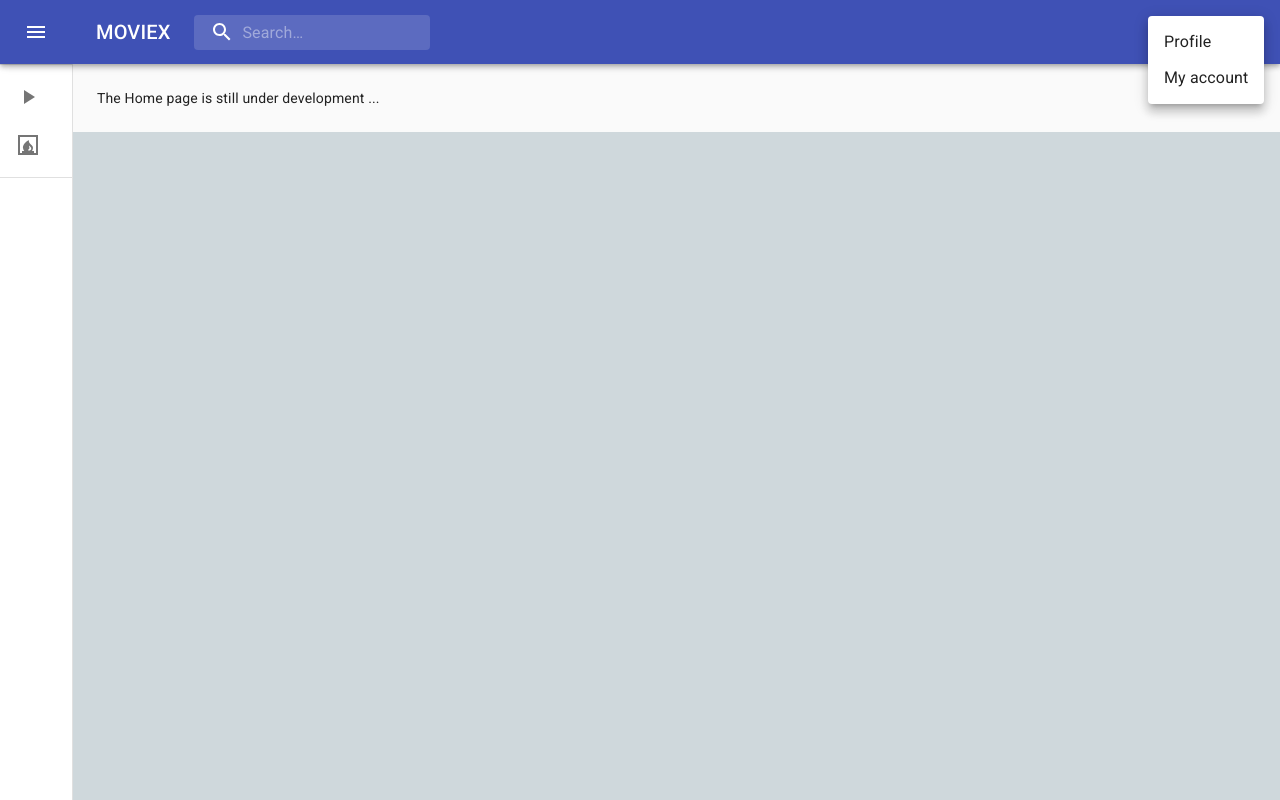
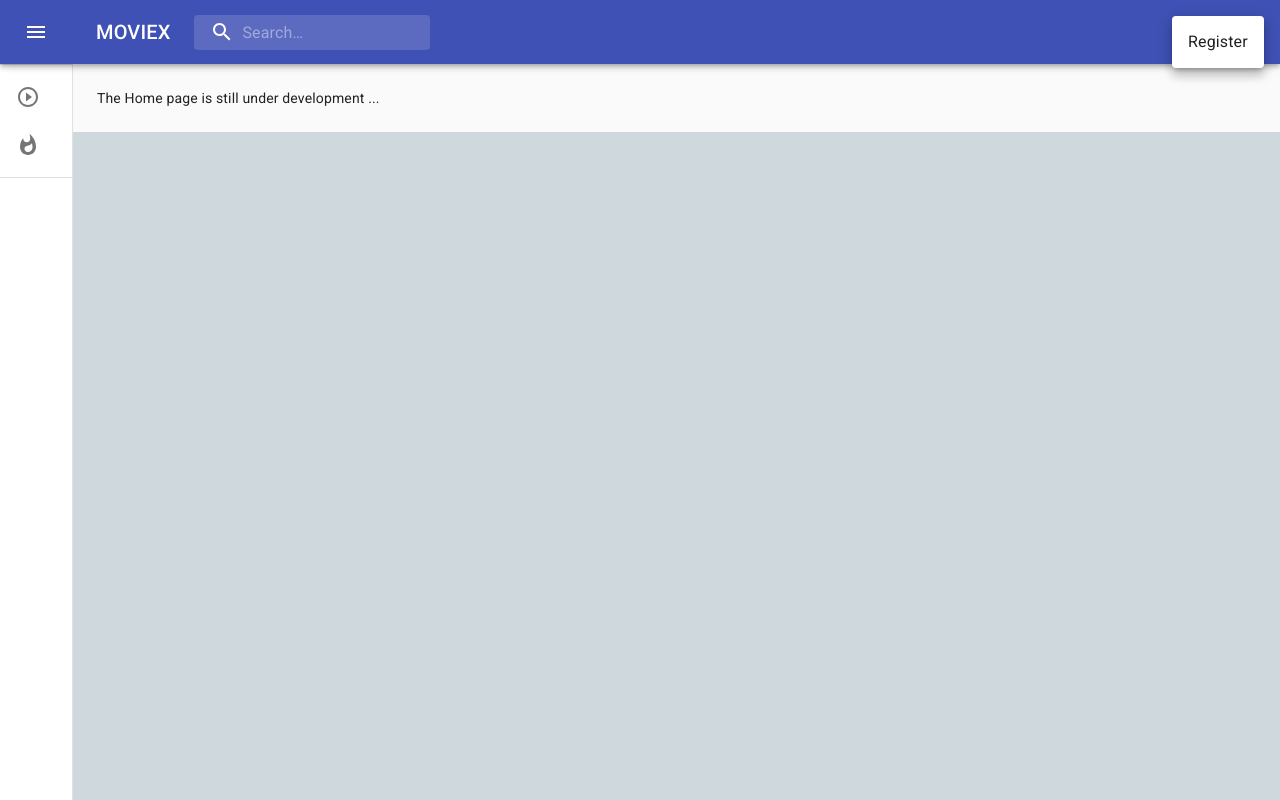
Before and after one commit to sampleXbro/moviex, a Next.js app: page / in a window 1280 px wide. Both pictures are taken after a click on the button 1244 px from the left and 32 px from the top of the page. Built offline with nearby package versions, Linux system fonts and the light colour scheme.

Commit message:
refactor(MainLayout.tsx)

```diff
--- a/components/common/MainLayout.tsx
+++ b/components/common/MainLayout.tsx
@@ -1,4 +1,4 @@
-import { Fireplace, PlayArrow } from '@material-ui/icons'
+import { PlayCircleOutline, Whatshot } from '@material-ui/icons'
 import clsx from 'clsx'
 import {
   createStyles,
@@ -168,13 +168,14 @@ export default function MainLayout({
 }: MainLayout): React.ReactElement {
   const classes = useStyles()
   const theme = useTheme()
+  const router = useRouter()
+
   const [open, setOpen] = React.useState(false)
+  const [anchorEl, setAnchorEl] = React.useState<null | HTMLElement>(null)
 
-  const [anchorEl, setAnchorEl] = React.useState<null | HTMLElement>(null)
   const [mobileMoreAnchorEl, setMobileMoreAnchorEl] =
     React.useState<null | HTMLElement>(null)
 
-  const router = useRouter()
   const handleDrawerOpen = (): void => {
     setOpen(true)
   }
@@ -198,6 +199,10 @@ export default function MainLayout({
   const handleMenuClose = (): void => {
     setAnchorEl(null)
     handleMobileMenuClose()
+  }
+
+  const handleMenuClick = (): void => {
+    router.push('/register/1').then(handleMenuClose)
   }
 
   const handleMobileMenuOpen = (event: React.MouseEvent<HTMLElement>): void => {
@@ -225,8 +230,7 @@ export default function MainLayout({
       open={isMenuOpen}
       onClose={handleMenuClose}
     >
-      <MenuItem onClick={handleMenuClose}>Profile</MenuItem>
-      <MenuItem onClick={handleMenuClose}>My account</MenuItem>
+      <MenuItem onClick={handleMenuClick}>Register</MenuItem>
     </Menu>
   )
 
@@ -354,7 +358,7 @@ export default function MainLayout({
               onClick={() => router.push(path)}
             >
               <ListItemIcon>
-                {title === 'Popular' ? <Fireplace /> : <PlayArrow />}
+                {title === 'Popular' ? <Whatshot /> : <PlayCircleOutline />}
               </ListItemIcon>
               <ListItemText primary={title} />
             </ListItem>
```
